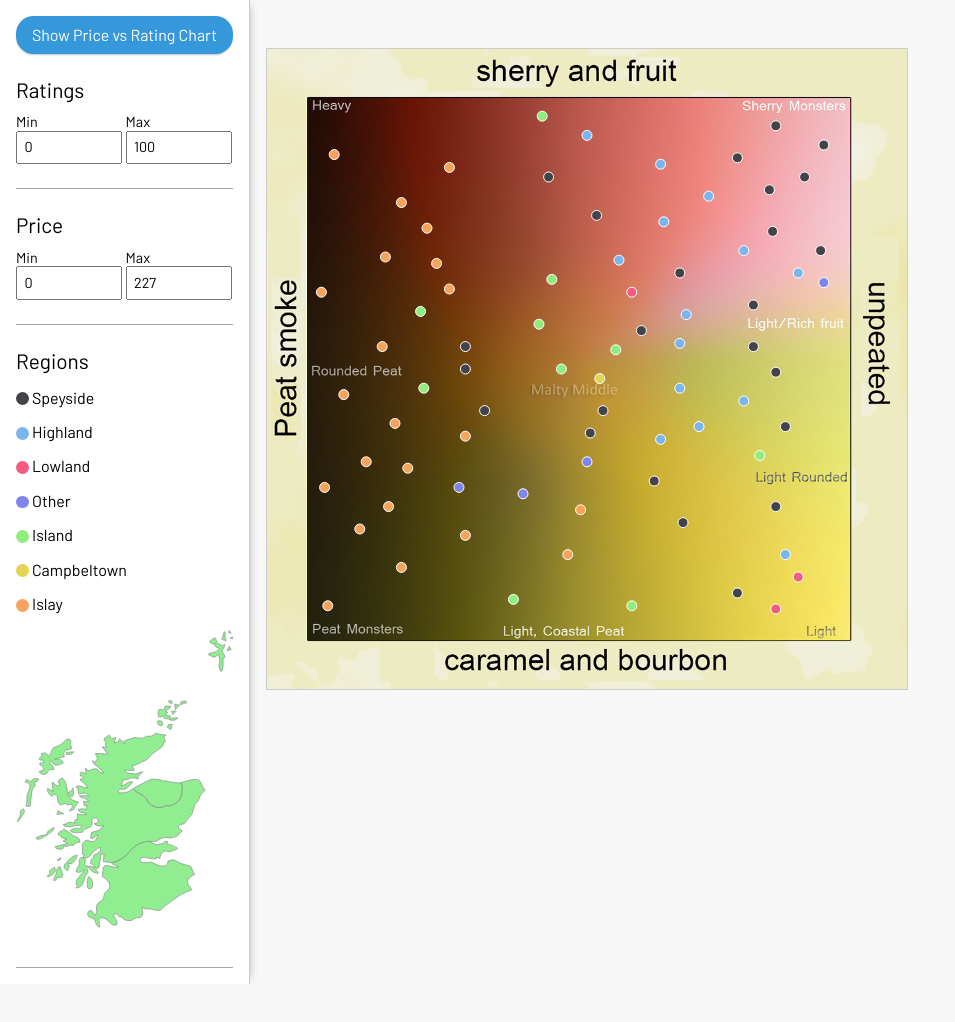
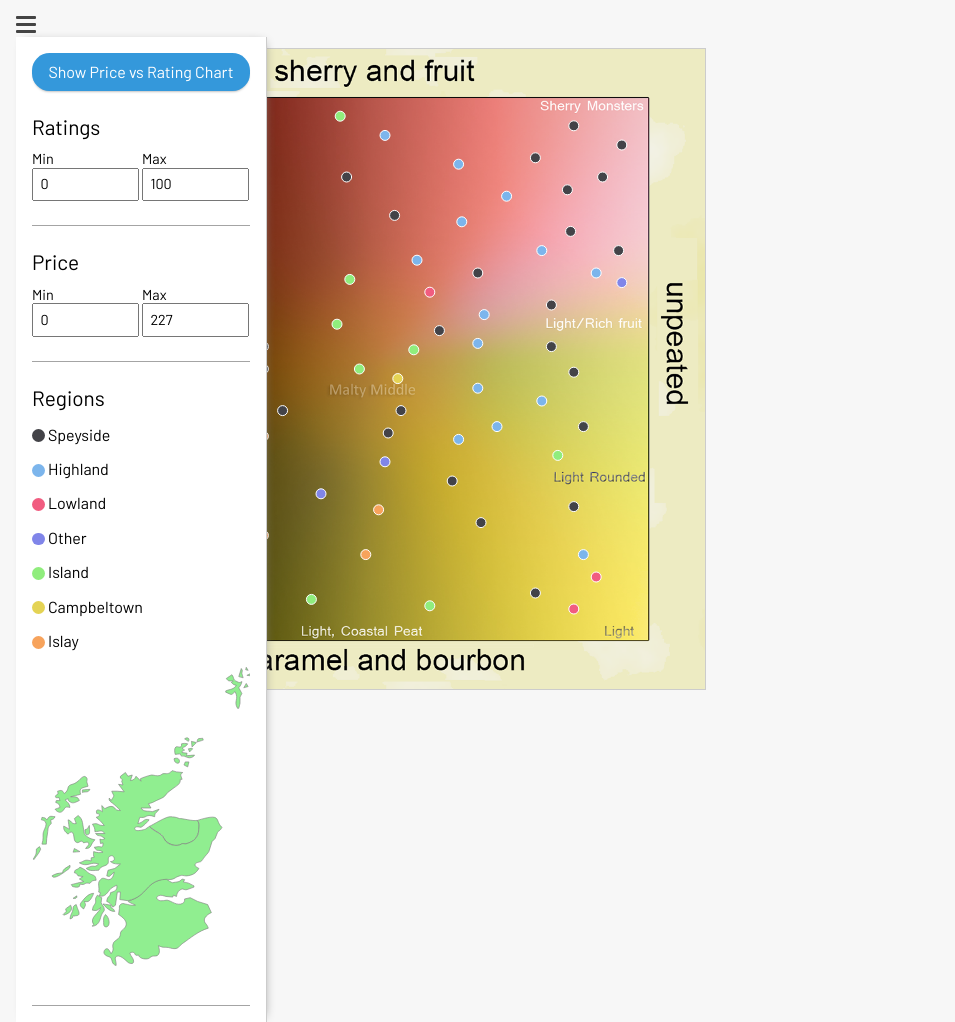
Before and after one commit to kurt1288/scotchgit, a website built with webpack: page index.html in a window 1280 px wide. Shown: the whole page, without its empty margins (0-955 px from the left). Before the commit the page ends 984 px from the top, so only its background shows below. Built offline with nearby package versions, Linux system fonts and the light colour scheme.

Commit message:
partial work of menu hide/show

```diff
--- a/index.html
+++ b/index.html
@@ -10,7 +10,13 @@
     <script src="./dist/bundle.js" type="module"></script>
 </head>
 <body>
+    <div id="hamburger">
+        <input type="checkbox" id="menuShown" checked>
+        <div class="menuStripe"></div>
+        <div class="menuStripe"></div>
+        <div class="menuStripe"></div>
         <div id="controls">
+            <div>
                 <div id="chartSwap">
                     <button type="button" id="chartSwapButton" data-chart-type="map">Show Price vs Rating Chart</button>
                 </div>
@@ -50,6 +56,8 @@
                     <p id="regionMouseoverName"></p>
                 </div>
             </div>
+        </div>
+    </div>
     <div id="chartContainer">
         <canvas id="mapChart" class="map"></canvas>
     </div>
```
Also changed, not shown: dist/styles.css. Lines whose indentation alone changed are shown as unchanged.
